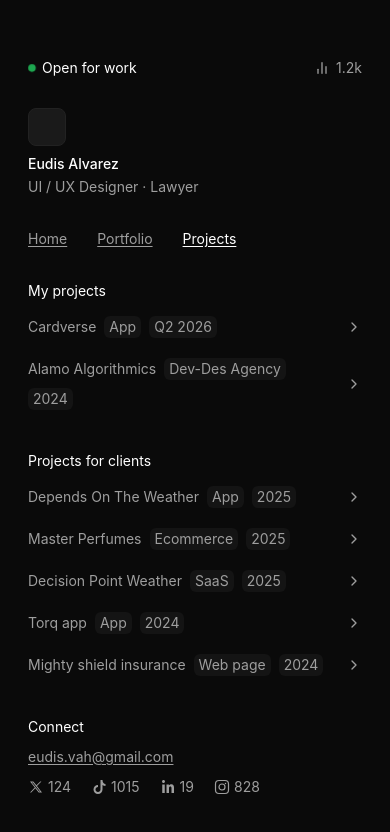
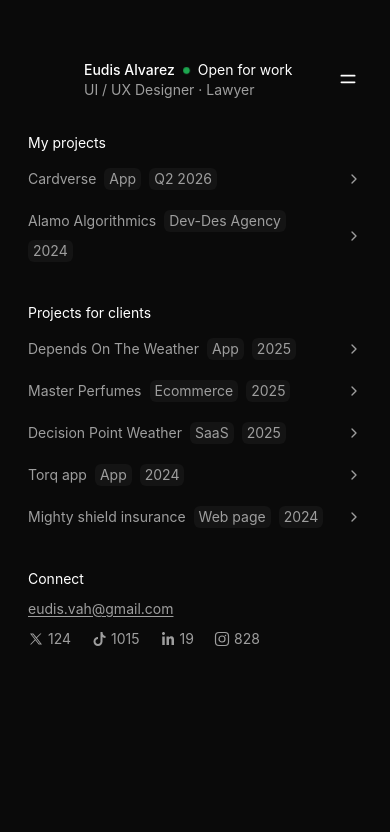
Before and after one commit to eudisalvz/portfolio-claude, a Next.js app: page /projects in a window 390 px wide. Shown: the top 832 px of the page. Built offline with nearby package versions, Linux system fonts and the light colour scheme; grey boxes are pictures that could not be loaded; a web font is replaced by a local one.

Commit message:
feat: mobile hamburger menu with nav descriptions on all pages

```diff
--- /dev/null
+++ b/app/components/MobileHeader.tsx
@@ -0,0 +1,126 @@
+"use client";
+
+import { useState } from "react";
+import Link from "next/link";
+import { usePathname } from "next/navigation";
+
+const navItems = [
+  { label: "Home",      href: "/",          desc: "Who I am and what I do." },
+  { label: "Portfolio", href: "/portfolio",  desc: "A selection of my visual work." },
+  { label: "Projects",  href: "/projects",   desc: "Case studies and client work." },
+];
+
+export default function MobileHeader() {
+  const [open, setOpen] = useState(false);
+  const pathname = usePathname();
+
+  return (
+    <>
+      {/* Header bar */}
+      <div style={{
+        display: "flex",
+        alignItems: "center",
+        justifyContent: "space-between",
+        width: "100%",
+      }}>
+        {/* Left: avatar + name + badge */}
+        <div style={{ display: "flex", alignItems: "center", gap: "12px" }}>
+          <div style={{ width: 44, height: 44, borderRadius: 8, overflow: "hidden", flexShrink: 0 }}>
+            <video src="/hero.mp4" autoPlay loop muted playsInline
+              style={{ width: "100%", height: "100%", objectFit: "cover" }} />
+          </div>
+          <div>
+            <div style={{ display: "flex", alignItems: "center", gap: "8px" }}>
+              <span style={{ color: "#fff", fontSize: 14, fontWeight: 500, lineHeight: "20px" }}>Eudis Alvarez</span>
+              <span className="animate-pulse-dot" style={{ width: 7, height: 7, borderRadius: "50%", background: "#22C55E", display: "inline-block", flexShrink: 0 }} />
+              <span style={{ color: "#fff", fontSize: "var(--fs-body)", lineHeight: "20px" }}>Open for work</span>
+            </div>
+            <span style={{ color: "#9E9E9E", fontSize: "var(--fs-body)", lineHeight: "20px", display: "block" }}>UI / UX Designer · Lawyer</span>
+          </div>
+        </div>
+
+        {/* Right: hamburger / close */}
+        <button
+          onClick={() => setOpen(!open)}
+          style={{ background: "none", border: "none", cursor: "pointer", padding: "4px", color: "#fff", flexShrink: 0 }}
+        >
+          {open ? (
+            <svg width="20" height="20" viewBox="0 0 24 24" fill="none" stroke="#fff" strokeWidth="2" strokeLinecap="round">
+              <line x1="18" y1="6" x2="6" y2="18" /><line x1="6" y1="6" x2="18" y2="18" />
+            </svg>
+          ) : (
+            <svg width="20" height="20" viewBox="0 0 24 24" fill="none" stroke="#fff" strokeWidth="2" strokeLinecap="round">
+              <line x1="4" y1="8" x2="20" y2="8" /><line x1="4" y1="16" x2="20" y2="16" />
+            </svg>
+          )}
+        </button>
+      </div>
+
+      {/* Menu overlay */}
+      {open && (
+        <div style={{
+          position: "fixed",
+          inset: 0,
+          background: "#0A0A0A",
+          zIndex: 100,
+          display: "flex",
+          flexDirection: "column",
+          padding: "50px 20px",
+          boxSizing: "border-box",
+        }}>
+          {/* Header inside menu */}
+          <div style={{
+            display: "flex",
+            alignItems: "center",
+            justifyContent: "space-between",
+            width: "100%",
+            marginBottom: "50px",
+          }}>
+            <div style={{ display: "flex", alignItems: "center", gap: "12px" }}>
+              <div style={{ width: 44, height: 44, borderRadius: 8, overflow: "hidden", flexShrink: 0 }}>
+                <video src="/hero.mp4" autoPlay loop muted playsInline
+                  style={{ width: "100%", height: "100%", objectFit: "cover" }} />
+              </div>
+              <div>
+                <div style={{ display: "flex", alignItems: "center", gap: "8px" }}>
+                  <span style={{ color: "#fff", fontSize: 14, fontWeight: 500, lineHeight: "20px" }}>Eudis Alvarez</span>
+                  <span className="animate-pulse-dot" style={{ width: 7, height: 7, borderRadius: "50%", background: "#22C55E", display: "inline-block", flexShrink: 0 }} />
+                  <span style={{ color: "#fff", fontSize: "var(--fs-body)", lineHeight: "20px" }}>Open for work</span>
+                </div>
+                <span style={{ color: "#9E9E9E", fontSize: "var(--fs-body)", lineHeight: "20px", display: "block" }}>UI / UX Designer · Lawyer</span>
+              </div>
+            </div>
+            <button onClick={() => setOpen(false)}
+              style={{ background: "none", border: "none", cursor: "pointer", padding: "4px", color: "#fff", flexShrink: 0 }}>
+              <svg width="20" height="20" viewBox="0 0 24 24" fill="none" stroke="#fff" strokeWidth="2" strokeLinecap="round">
+                <line x1="18" y1="6" x2="6" y2="18" /><line x1="6" y1="6" x2="18" y2="18" />
+              </svg>
+            </button>
+          </div>
+
+          {/* Nav items */}
+          <div style={{ display: "flex", flexDirection: "column", gap: "32px" }}>
+            {navItems.map((item) => (
+              <Link key={item.label} href={item.href} onClick={() => setOpen(false)}
+                style={{ textDecoration: "none" }}>
+                <span style={{
+                  color: pathname === item.href ? "#fff" : "#9E9E9E",
+                  fontSize: 16,
+                  fontWeight: 500,
+                  lineHeight: "24px",
+                  display: "block",
+                  marginBottom: "4px",
+                }}>
+                  {item.label}
+                </span>
+                <span style={{ color: "#9E9E9E", fontSize: "var(--fs-body)", lineHeight: "var(--lh-body)", display: "block" }}>
+                  {item.desc}
+                </span>
+              </Link>
+            ))}
+          </div>
+        </div>
+      )}
+    </>
+  );
+}
--- a/app/page.tsx
+++ b/app/page.tsx
@@ -1,8 +1,8 @@
-import TopBar from "./components/TopBar";
 import Nav from "./components/Nav";
 import Section from "./components/Section";
 import Crafting from "./components/Crafting";
 import SocialRow from "./components/SocialRow";
+import MobileHeader from "./components/MobileHeader";
 
 export default function Home() {
   return (
@@ -99,38 +99,20 @@ export default function Home() {
 
         {/* MOBILE */}
         <div className="mobile">
-          <div className="animate-fade-up" style={{ animationDelay: "50ms" }}>
-            <TopBar />
-          </div>
-          <div className="animate-fade-up" style={{ animationDelay: "80ms", display: "flex", flexDirection: "column", gap: "8px" }}>
-            <div style={{ width: 36, height: 36, borderRadius: 8, overflow: "hidden", flexShrink: 0 }}>
-              <video src="/hero.mp4" autoPlay loop muted playsInline style={{ width: "100%", height: "100%", objectFit: "cover" }} />
-            </div>
-            <div style={{ display: "flex", flexDirection: "column", gap: "2px" }}>
-              <span style={{ color: "#fff", fontSize: 14, fontWeight: 500, lineHeight: "20px" }}>Eudis Alvarez</span>
-              <span style={{ color: "#9E9E9E", fontSize: "var(--fs-body)", lineHeight: "var(--lh-body)" }}>UI / UX Designer · Lawyer</span>
-            </div>
-          </div>
-          <div className="animate-fade-up" style={{ animationDelay: "120ms" }}><Nav /></div>
-          <div className="animate-fade-up" style={{ animationDelay: "150ms" }}>
+          <MobileHeader />
           <Section label="About" id="about">
             UI/UX Designer with a legal background. I turn complex workflows into simple, intuitive experiences.
           </Section>
-          </div>
-          <div className="animate-fade-up" style={{ animationDelay: "200ms" }}>
           <Section label="Interests" id="interests">
             Gym, photography, tech and gaming.
           </Section>
-          </div>
-          <div className="animate-fade-up" style={{ animationDelay: "250ms" }}><Crafting /></div>
-          <div className="animate-fade-up" style={{ animationDelay: "300ms" }}>
+          <Crafting />
           <Section label="Connect" id="connect">
             <a href="mailto:eudisalvz@gmail.com" style={{ color: "#9E9E9E", textDecoration: "underline", textUnderlineOffset: "2px" }}>
               eudisalvz@gmail.com
             </a>
           </Section>
-          </div>
-          <div className="animate-fade-up" style={{ animationDelay: "350ms" }}><SocialRow /></div>
+          <SocialRow />
         </div>
 
       </main>
--- a/app/portfolio/page.tsx
+++ b/app/portfolio/page.tsx
@@ -1,5 +1,5 @@
 import Nav from "../components/Nav";
-import TopBar from "../components/TopBar";
+import MobileHeader from "../components/MobileHeader";
 
 const cards = Array.from({ length: 9 }, (_, i) => ({ id: i + 1 }));
 
@@ -91,21 +91,7 @@ export default function Portfolio() {
 
         {/* MOBILE */}
         <div className="p-mobile">
-          <TopBar />
-
-          {/* Avatar + name + role grouped */}
-          <div style={{ display: "flex", flexDirection: "column", gap: "8px" }}>
-            <div style={{ width: 36, height: 36, borderRadius: 8, overflow: "hidden", flexShrink: 0 }}>
-              <video src="/hero.mp4" autoPlay loop muted playsInline style={{ width: "100%", height: "100%", objectFit: "cover" }} />
-            </div>
-            <div style={{ display: "flex", flexDirection: "column", gap: "2px" }}>
-              <span style={{ color: "#fff", fontSize: 14, fontWeight: 500, lineHeight: "20px" }}>Eudis Alvarez</span>
-              <span style={{ color: "#9E9E9E", fontSize: "var(--fs-body)", lineHeight: "var(--lh-body)" }}>UI / UX Designer · Lawyer</span>
-            </div>
-          </div>
-
-          {/* Nav */}
-          <Nav />
+          <MobileHeader />
           <div className="p-grid-mobile">
             {cards.map((card) => (
               <div key={card.id} style={cardStyle}>
--- a/app/projects/page.tsx
+++ b/app/projects/page.tsx
@@ -1,5 +1,5 @@
 import Nav from "../components/Nav";
-import TopBar from "../components/TopBar";
+import MobileHeader from "../components/MobileHeader";
 import SocialRow from "../components/SocialRow";
 
 const myProjects = [
@@ -167,20 +167,7 @@ export default function Projects() {
 
         {/* MOBILE */}
         <div className="pr-mobile">
-          <TopBar />
-
-          {/* Avatar + name + role */}
-          <div style={{ display: "flex", flexDirection: "column", gap: "8px" }}>
-            <div style={{ width: 36, height: 36, borderRadius: 8, background: "#1a1a1a", border: "1px solid #222", overflow: "hidden" }}>
-              <video src="/hero.mp4" autoPlay loop muted playsInline style={{ width: "100%", height: "100%", objectFit: "cover" }} />
-            </div>
-            <div style={{ display: "flex", flexDirection: "column", gap: "2px" }}>
-              <span style={{ color: "#fff", fontSize: 14, fontWeight: 500, lineHeight: "20px" }}>Eudis Alvarez</span>
-              <span style={{ color: "#9E9E9E", fontSize: "var(--fs-body)", lineHeight: "var(--lh-body)" }}>UI / UX Designer · Lawyer</span>
-            </div>
-          </div>
-
-          <Nav />
+          <MobileHeader />
 
           {/* My projects */}
           <div>
```
Lines whose indentation alone changed are shown as unchanged.
